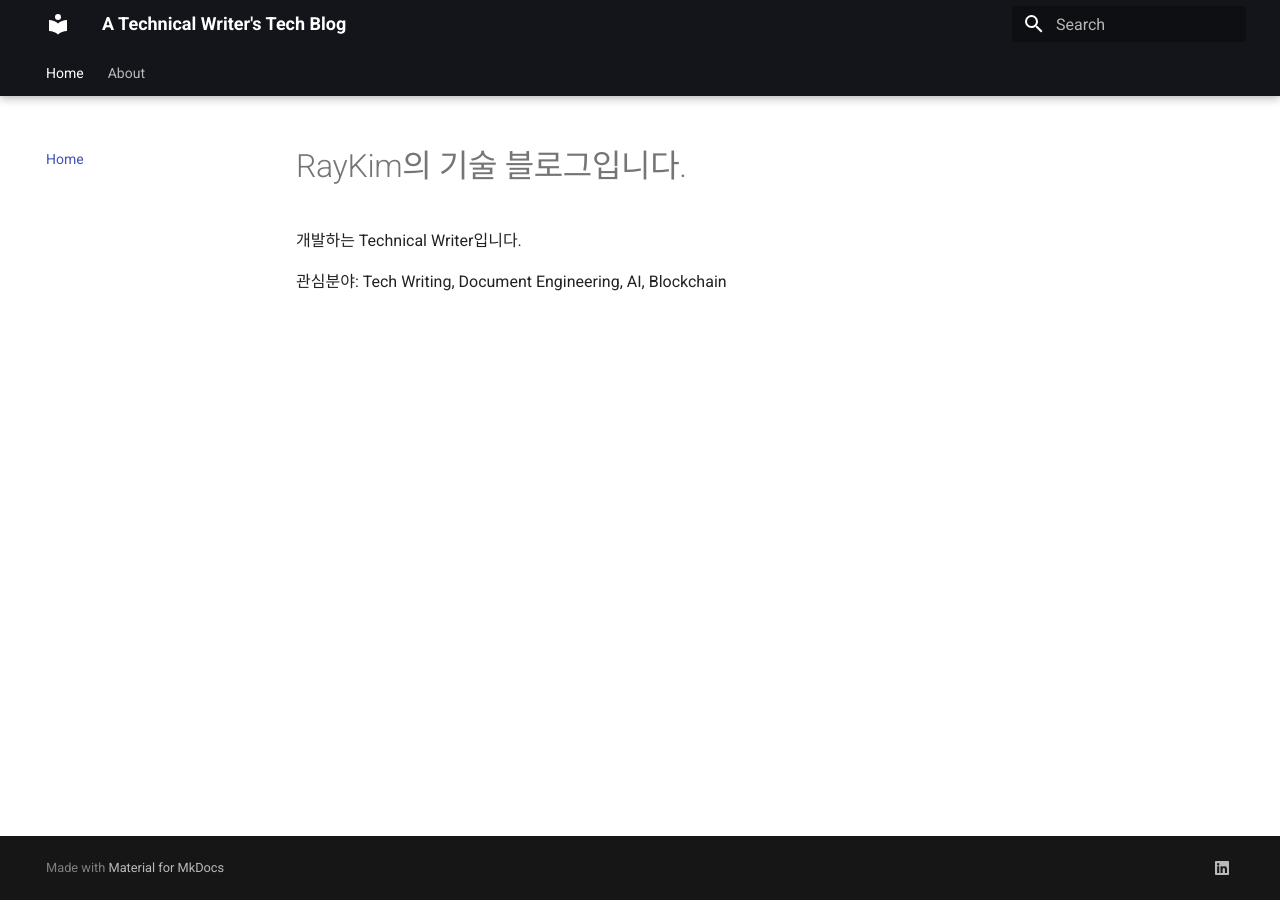
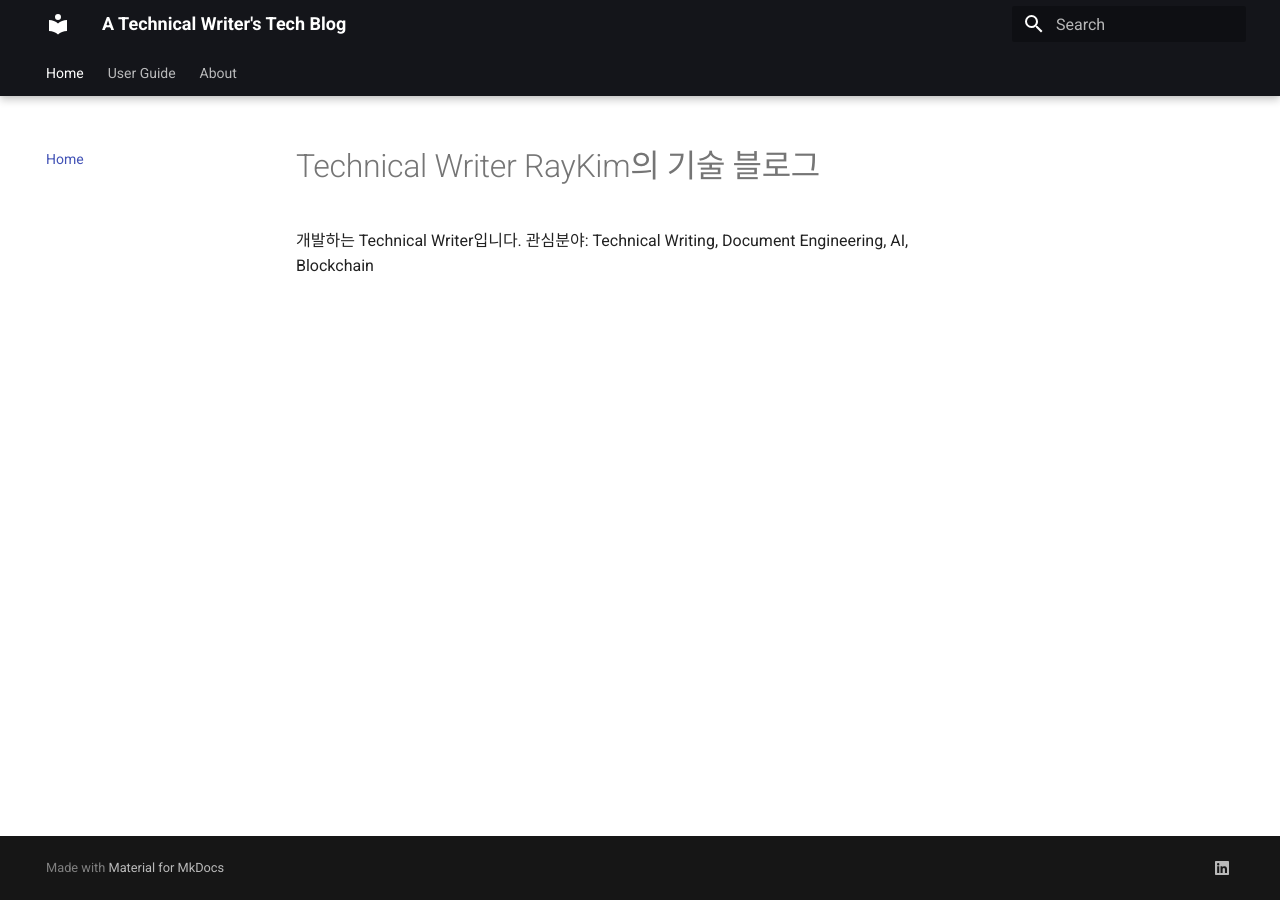
Before and after one commit to SkyDominator/SkyDominator.github.io, an MkDocs documentation site: the page built from docs/index.md, in a window 1280 px wide. Built offline with MkDocs 1.6.1 and Material for MkDocs 9.7.7, drawn with Linux system fonts in a browser that asks for light colours.

Commit message:
테스트

```diff
--- a/docs/index.md
+++ b/docs/index.md
@@ -1,4 +1,3 @@
-# RayKim의 기술 블로그입니다.
+# Technical Writer RayKim의 기술 블로그
 개발하는 Technical Writer입니다.
-
-관심분야: Tech Writing, Document Engineering, AI, Blockchain
+관심분야: Technical Writing, Document Engineering, AI, Blockchain
--- a/mkdocs.yml
+++ b/mkdocs.yml
@@ -1,8 +1,12 @@
 site_name: A Technical Writer's Tech Blog
 
 nav:
-  - Home: index.md
-  - About: about.md
+  - Home: 'index.md'
+  - User Guide:
+    - T1: 'a.md'
+    - T2: 'b.md'
+  - About:
+    - License: 'b.md'
 
 theme:
   name: material
```
Also changed, not shown: docs/a.md (added, +5 -0 lines), docs/about.md (deleted, +0 -9 lines), docs/b.md (added, +5 -0 lines).
